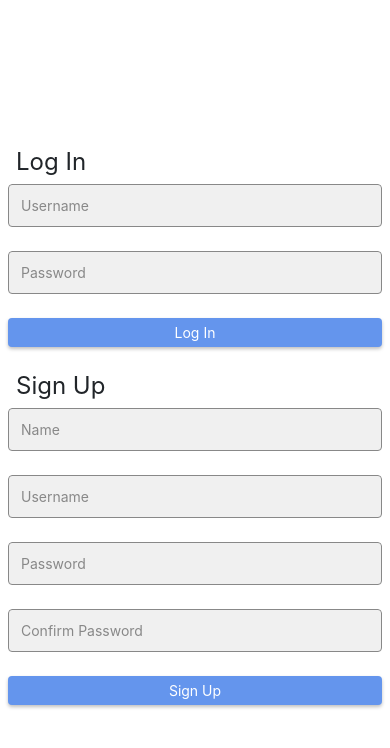
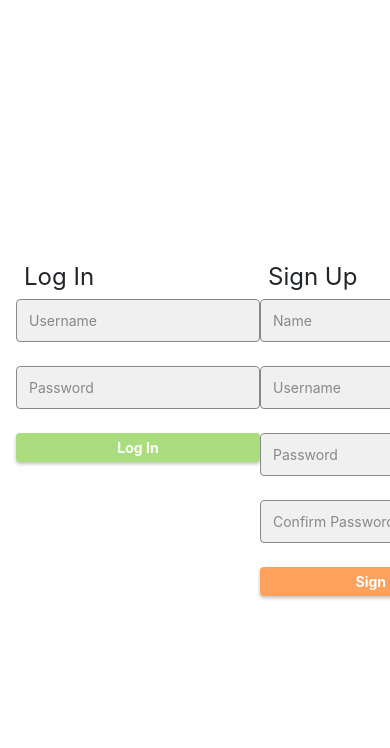
Before and after one commit to kulkarnisaumitra98/AnnotationTool, a React Native app: screen / in a window 390 px wide. Shown: the top 748 px of the page. Built offline with nearby package versions, Linux system fonts and the light colour scheme.

Commit message:
responsive web

```diff
--- a/App.js
+++ b/App.js
@@ -5,10 +5,22 @@ import { WHITE } from './src/reusables/styles/colors';
 import { borderStyles, paddingStyles } from './src/reusables/styles/style';
 import AuthScreen from './src/screens/Auth/AuthScreen';
 
+export const AUTHSCREEN = 'AuthScreen';
+
+const switchScreen = (choice) => {
+  switch (choice) {
+    case AUTHSCREEN:
+      return <AuthScreen />;
+
+    default:
+      return <AuthScreen />;
+  }
+};
+
 const App = () => (
   <SafeAreaView style={styles.container}>
     <FlexedContainer contStyle={(borderStyles.bw_0, paddingStyles.p_0)}>
-      <AuthScreen />
+      {switchScreen(AUTHSCREEN)}
     </FlexedContainer>
   </SafeAreaView>
 );
--- a/src/reusables/components/Containers/RowContainer.js
+++ b/src/reusables/components/Containers/RowContainer.js
@@ -27,9 +27,8 @@ const styles = StyleSheet.create({
   container: {
     flexDirection: 'row',
     justifyContent: 'space-around',
-    alignItems: 'center',
     padding: 8,
-    height: 20,
+    borderWidth: 0,
     marginBottom: 10,
   },
 });
--- a/src/reusables/components/Inputs/TitledInput/TitledInput.js
+++ b/src/reusables/components/Inputs/TitledInput/TitledInput.js
@@ -2,6 +2,7 @@ import React, { useContext, useRef } from 'react';
 import { Platform, StyleSheet, Text, TextInput, View } from 'react-native';
 import KeyboardViewContext from '../../../../contexts/KeyboardViewContext';
 import { SUCCESS_TEXT } from '../../../styles/colors';
+import { dimensionStyles } from '../../../styles/style';
 import MyText from '../../Texts/MyText';
 
 
@@ -18,7 +19,11 @@ const TitledInput = ({
   mode,
 }) => {
   const ipRef = useRef(null);
-  const { toggleMode } = useContext(KeyboardViewContext);
+  const responsive = dimensionStyles.dw.width <= 400;
+
+  let context;
+
+  if (responsive) { context = useContext(KeyboardViewContext); }
 
   return (
     <View style={[styles.container, containerStyle]}>
@@ -31,7 +36,7 @@ const TitledInput = ({
 				  config.value ? { borderColor: err ? RED : SUCCESS_TEXT } : null,
         ]}
         {...config}
-        onFocus={() => toggleMode(mode, ipRef)}
+        onFocus={() => { if (context) context.toggleMode(mode, ipRef); }}
       />
       {err && config.value ? (
         <MyText style={[styles.alert, { color: RED }]} text={err}>
--- a/src/reusables/styles/colors.js
+++ b/src/reusables/styles/colors.js
@@ -28,3 +28,6 @@ export const BagSuccess = '#d4edda';
 export const textSuccess = '#155724';
 
 export const SUCCESS_TEXT = '#4bb543';
+
+export const BUTTON_GREEN = '#A9DD7D';
+export const BUTTON_ORANGE = '#FEA15D';
--- a/src/screens/Auth/AuthScreen.js
+++ b/src/screens/Auth/AuthScreen.js
@@ -1,14 +1,30 @@
 import React from 'react';
+import FlexedContainer from '../../reusables/components/Containers/FlexedContainer';
 import KeyBoardView from '../../reusables/components/Containers/KeyboardView';
-import { positionStyles } from '../../reusables/styles/style';
+import RowContainer from '../../reusables/components/Containers/RowContainer';
+import { dimensionStyles, positionStyles } from '../../reusables/styles/style';
 import Login from './Login/Login';
 import Signup from './Signup/Signup';
 
-const AuthScreen = () => (
-  <KeyBoardView contStyle={positionStyles.jcc}>
-    <Login />
-    <Signup />
-  </KeyBoardView>
-);
+const AuthScreen = () => {
+  const content = (
+    <>
+      <Login />
+      <Signup />
+    </>
+  );
+  return dimensionStyles.dw.width <= 400 ? (
+    <KeyBoardView contStyle={positionStyles.jcc}>
+      {content}
+    </KeyBoardView>
+  )
+    : (
+      <FlexedContainer contStyle={positionStyles.jcc}>
+        <RowContainer>
+          {content}
+        </RowContainer>
+      </FlexedContainer>
+    );
+};
 
 export default AuthScreen;
--- a/src/screens/Auth/Login/Login.js
+++ b/src/screens/Auth/Login/Login.js
@@ -1,19 +1,30 @@
 import React from 'react';
 import { StyleSheet, View } from 'react-native';
 import Button from '../../../reusables/components/Button/Button';
+import { BUTTON_GREEN } from '../../../reusables/styles/colors';
+import { dimensionStyles } from '../../../reusables/styles/style';
 import Title from '../../Common/Title';
 import LoginForm from './LoginForm';
 
-const Login = (props) => (
+const Login = () => (
   <View style={styles.container}>
     <Title title="Log In" />
     <LoginForm />
-    <Button title="Log In" />
+    <Button
+      title="Log In"
+      containerStyle={styles.button}
+      textStyle={{ fontWeight: 'bold' }}
+    />
   </View>
 );
 
 const styles = StyleSheet.create({
-  container: {},
+  container: {
+    marginTop: dimensionStyles.dw.width <= 400 ? 0 : 16,
+  },
+  button: {
+    backgroundColor: BUTTON_GREEN,
+  },
 });
 
 export default Login;
--- a/src/screens/Auth/Signup/Signup.js
+++ b/src/screens/Auth/Signup/Signup.js
@@ -1,6 +1,7 @@
 import React from 'react';
 import { StyleSheet, View } from 'react-native';
 import Button from '../../../reusables/components/Button/Button';
+import { BUTTON_ORANGE } from '../../../reusables/styles/colors';
 import Title from '../../Common/Title';
 import SignupForm from './SignupForm';
 
@@ -8,7 +9,7 @@ const Signup = () => (
   <View style={styles.container}>
     <Title title="Sign Up" />
     <SignupForm />
-    <Button title="Sign Up" />
+    <Button title="Sign Up" containerStyle={styles.button} textStyle={{ fontWeight: 'bold' }} />
   </View>
 );
 
@@ -17,6 +18,10 @@ const styles = StyleSheet.create({
     marginTop: 16,
     borderWidth: 0,
   },
+
+  button: {
+    backgroundColor: BUTTON_ORANGE,
+  },
 });
 
 export default Signup;
```
